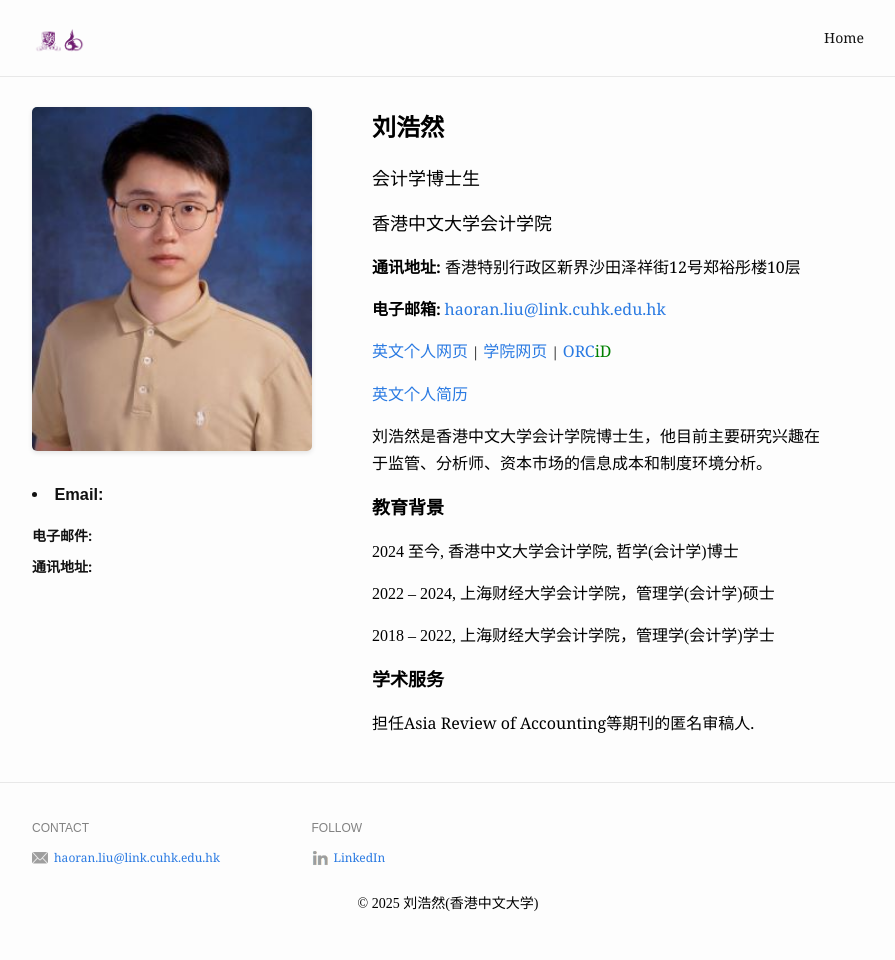
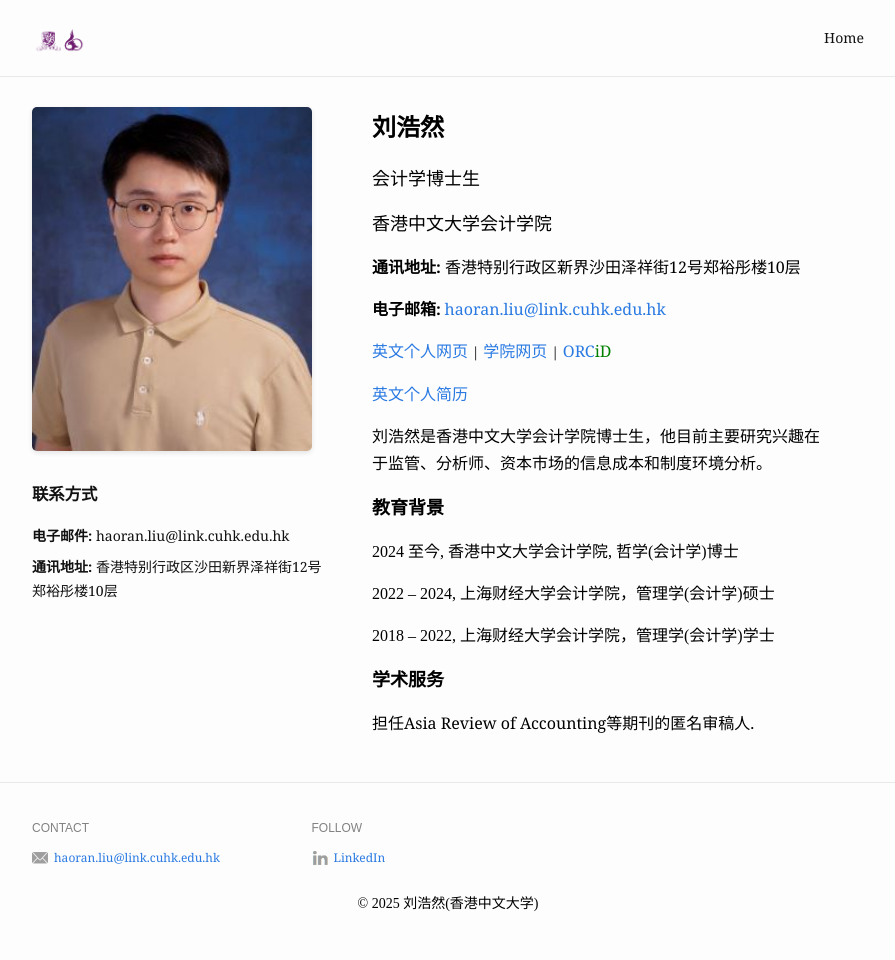
Before and after one commit to LeightonLiu/leightonliu.github.io, a Jekyll site: the page built from index.md, in a window 1280 px wide. Shown: the whole page, without its empty margins (192-1087 px from the left). Built offline with Jekyll 4.4.1, drawn with Linux system fonts in a browser that asks for light colours.

Commit message:
Update home.html

```diff
--- a/_layouts/home.html
+++ b/_layouts/home.html
@@ -12,10 +12,12 @@
             <img src="{{ page.profile_picture.src | absolute_url }}" alt="Profile Picture" class="avatar">
           </div>
           <div class="contact-container">
-            <h3><li><strong>Email:</strong></li></h3>
+            <!-- 移除列表标记，改用普通标题 -->
+            <h3><strong>联系方式</strong></h3>
             <ul class="contact-list">
-              <li><strong>电子邮件:</strong> {{haoran.liu@link.cuhk.edu.hk}}</li>
-              <li><strong>通讯地址:</strong> {{香港特别行政区沙田新界泽祥街12号郑裕彤楼10层}}</li>
+              <!-- 修复电子邮箱和地址显示 - 移除双花括号 -->
+              <li><strong>电子邮件:</strong> haoran.liu@link.cuhk.edu.hk</li>
+              <li><strong>通讯地址:</strong> 香港特别行政区沙田新界泽祥街12号郑裕彤楼10层</li>
             </ul>
             <div class="social-links">
               {% if site.github_username %}
```
